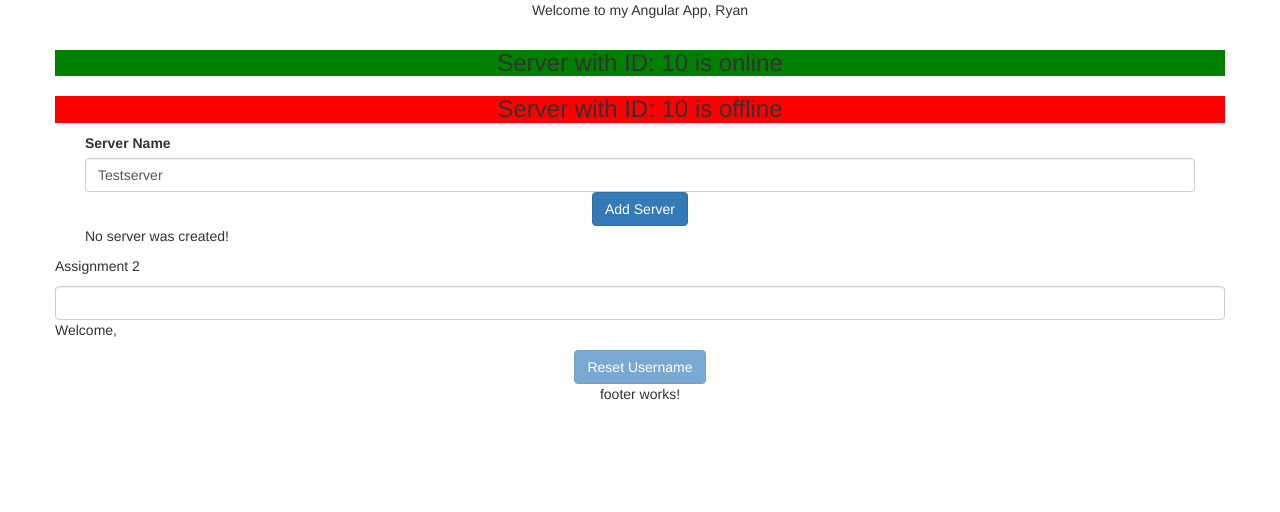
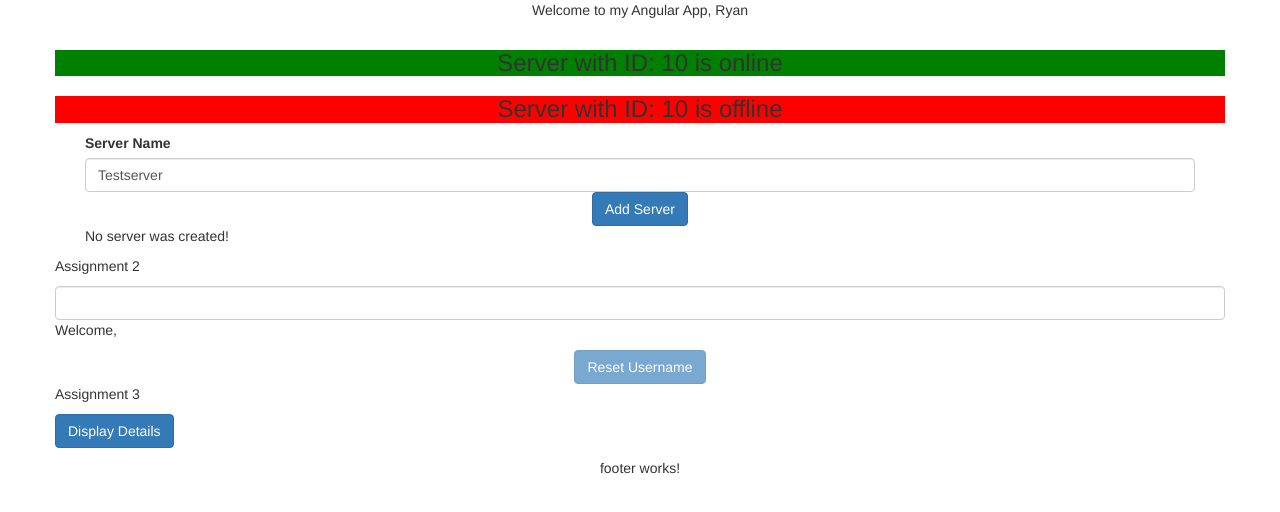
Before and after one commit to RyanNewsom/AngularTutorial, an Angular app: page / in a window 1280 px wide. Shown: the top 512 px of the page. Built offline with nearby package versions, Linux system fonts and the light colour scheme.

Commit message:
Completed assignment 3

```diff
--- a/src/app/app.module.ts
+++ b/src/app/app.module.ts
@@ -8,6 +8,7 @@ import { ServersComponent } from './servers/servers.component';
 import { TitleComponent } from './title/title.component';
 import { FooterComponent } from './footer/footer.component';
 import { Assignment2Component } from './assignment-2/assignment-2.component';
+import { Assignment3Component } from './assignment-3/assignment-3.component';
 
 @NgModule({
   declarations: [
@@ -17,6 +18,7 @@ import { Assignment2Component } from './assignment-2/assignment-2.component';
     TitleComponent,
     FooterComponent,
     Assignment2Component,
+    Assignment3Component,
   ],
   imports: [
     BrowserModule,
--- /dev/null
+++ b/src/app/assignment-3/assignment-3.component.css
@@ -0,0 +1,3 @@
+.white-text {
+  color: white;
+}
--- /dev/null
+++ b/src/app/assignment-3/assignment-3.component.html
@@ -0,0 +1,18 @@
+<button
+  class="btn btn-primary"
+  (click)="onShowDetails()"
+> Display Details
+</button>
+
+  <p *ngIf="shouldDisplay">The secret password is: Tuna</p>
+<ul class="events">
+
+  <div
+    *ngFor="let event of buttonEvents"
+    [ngStyle] = "{ backgroundColor: event >= 5 ? 'blue' : 'transparent' }"
+    [ngClass] = "{ 'white-text': event >= 5 }"
+  >
+    <p>{{ event }}</p>
+  </div>
+
+</ul>
--- /dev/null
+++ b/src/app/assignment-3/assignment-3.component.ts
@@ -0,0 +1,23 @@
+import { Component, OnInit } from '@angular/core';
+
+@Component({
+  selector: 'app-assignment-3',
+  templateUrl: './assignment-3.component.html',
+  styleUrls: ['./assignment-3.component.css']
+})
+export class Assignment3Component implements OnInit {
+  clicks = 0;
+  shouldDisplay = false;
+  buttonEvents = [];
+
+  constructor() { }
+
+  ngOnInit() {
+  }
+
+  onShowDetails() {
+    this.shouldDisplay = !this.shouldDisplay;
+    this.buttonEvents.push(++this.clicks)
+  }
+
+}
--- a/src/app/servers/servers.component.html
+++ b/src/app/servers/servers.component.html
@@ -31,3 +31,6 @@
 
 <p>Assignment 2</p>
 <app-assignment-2></app-assignment-2>
+
+<p>Assignment 3</p>
+<app-assignment-3></app-assignment-3>
```
Also changed, not shown: 1 other file (tests, documents, lock files or other folders).
